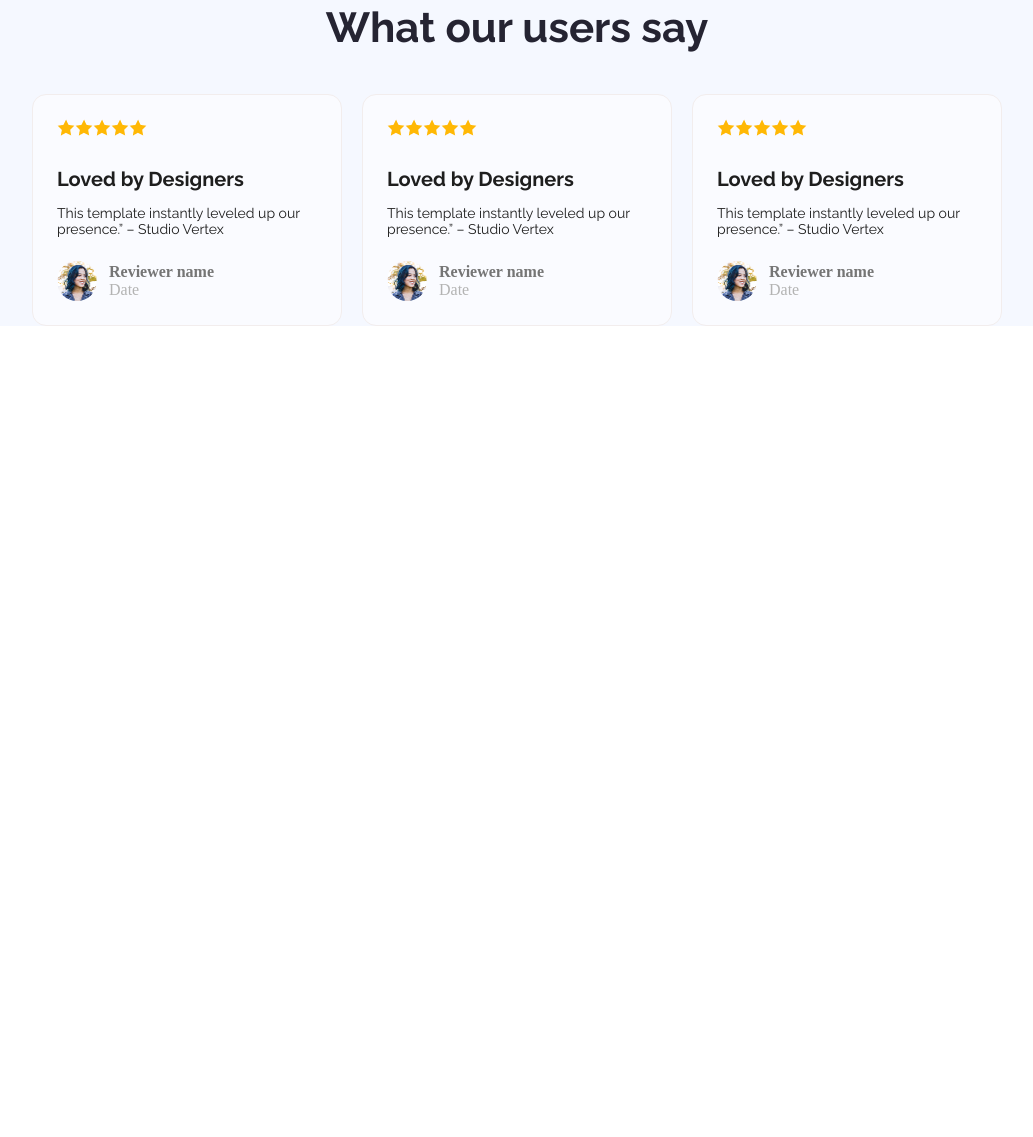
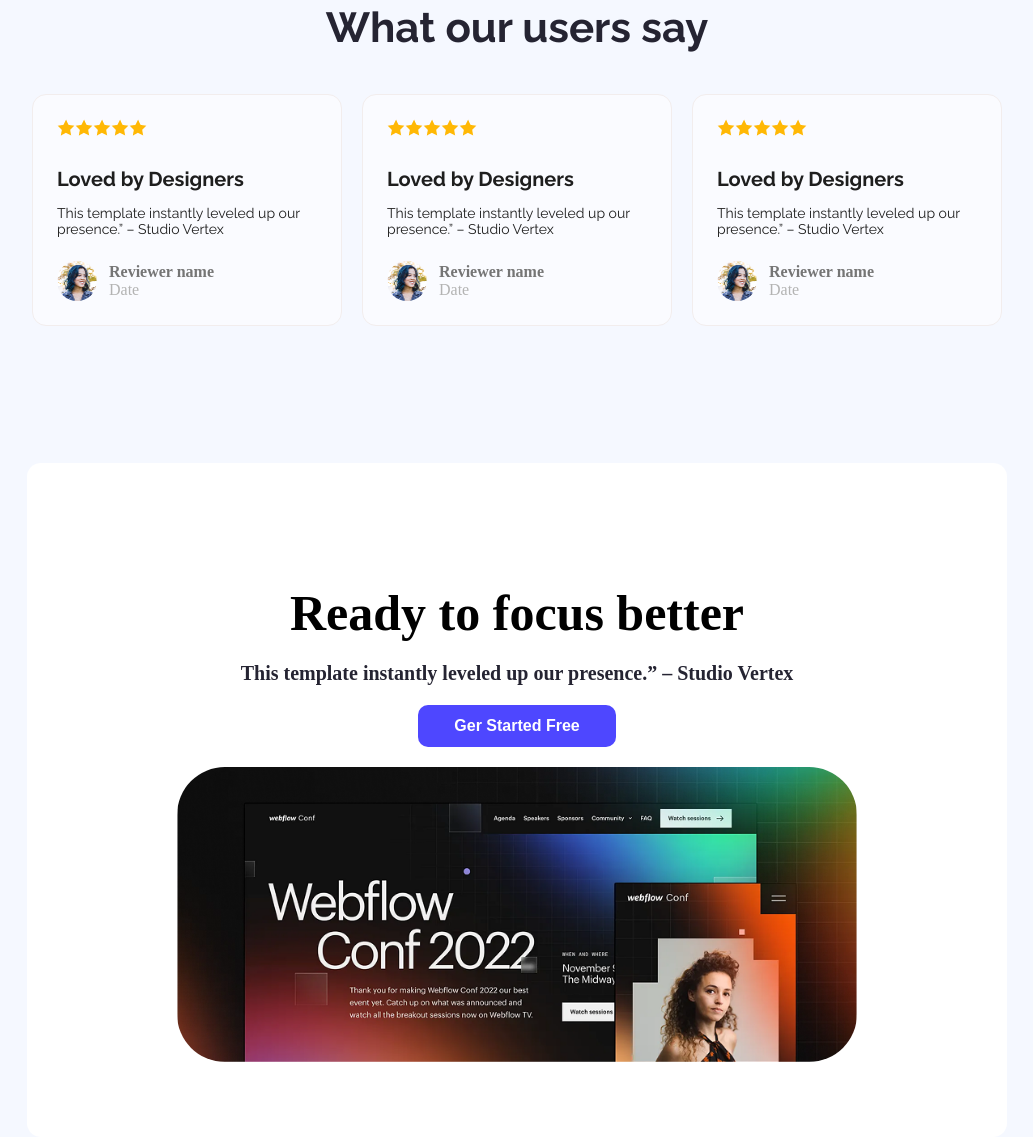
Before and after one commit to Azaharul-islam615/ph-first-assignment, a plain HTML site: page index.html in a window 1280 px wide. Shown: the part 1720-2857 px from the top of the page, without its empty margins (123-1156 px from the left). Before the commit the page ends 2046 px from the top, so only its background shows below. Drawn offline with Linux system fonts and the light colour scheme.

Commit message:
added ready to focus section

```diff
--- a/css/style.css
+++ b/css/style.css
@@ -223,3 +223,28 @@ img{
 .date{
     color: #B3B3B3;
 }
+/* ready to focus */
+.focus{
+    margin: 0 150px;
+    text-align: center;
+    padding: 71px 150px;
+    background-color: #FFFFFF;
+    border-radius: 14px;
+    margin-top: 137px;
+}
+.focus img{
+    border-radius: 48px;
+    margin-top: 20px;
+}
+.title{
+    color: #000000;
+    font-size: 50px;
+    font-weight: 700;
+    margin-bottom: 20px;
+}
+.focus-description{
+    font-size: 20px;
+    font-weight: 700;
+    color: #252432;
+    margin-bottom: 20px;
+}
--- a/index.html
+++ b/index.html
@@ -142,7 +142,14 @@
             </div>
         </section>
 
-        <!--  -->
+        <!-- ready to focus -->
+         <section class="focus">
+            <h3 class="Raleway-normal title">Ready to focus better</h3>
+            <p class=" Raleway-normal focus-description">This template instantly leveled up our presence.” – Studio Vertex</p>
+            <button class="btn"><a href="">Ger Started Free</a></button>
+            <img src="Assets/wc-big.png" alt="">
+
+         </section>
     </main>
 </body>
 </html>
```
